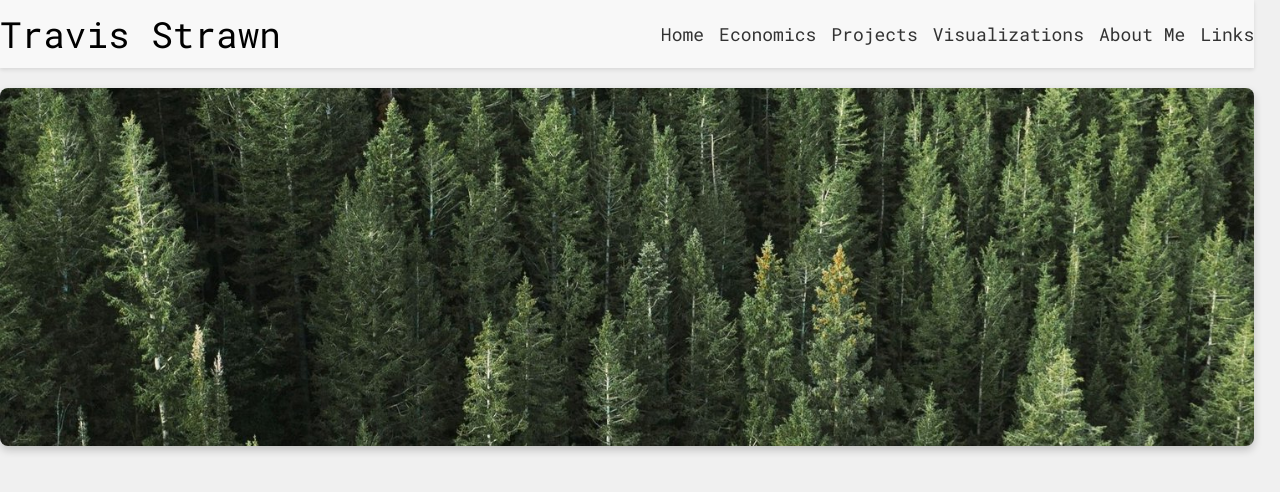
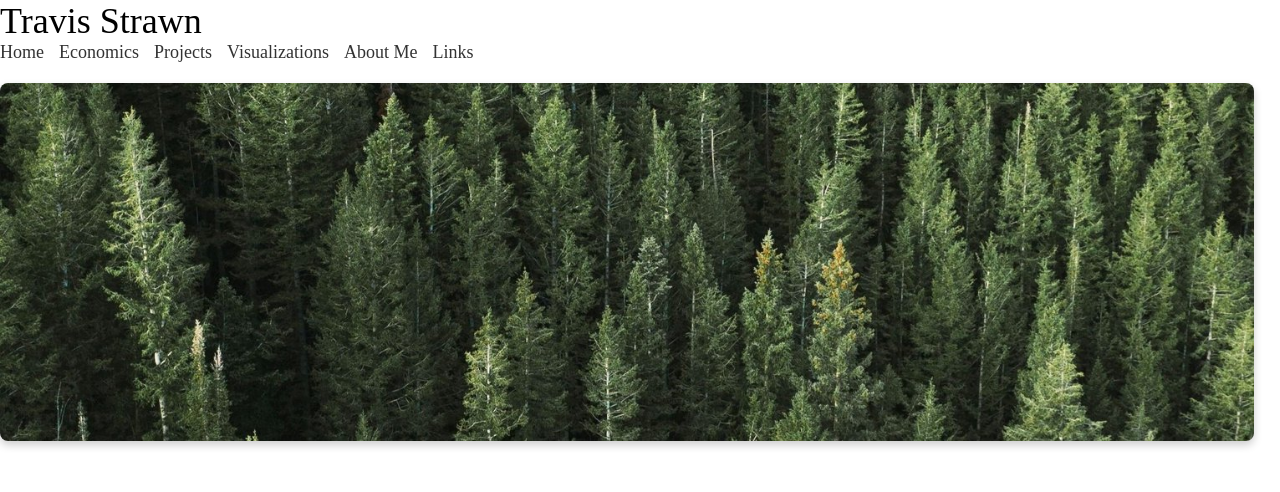
Before and after one commit to vipassanaecon/vipassanaecon.github.io, a plain HTML site: page index.html in a window 1280 px wide. Drawn offline with Linux system fonts and the light colour scheme.

Commit message:
update css

```diff
--- a/styles.css
+++ b/styles.css
@@ -3,23 +3,35 @@
   box-sizing: border-box;
 }
 
-body {
-    font-family: 'Roboto Mono', monospace;
-    margin: 0;
-    padding: 0;
-    background-color: #f0f0f0; /* Light grey background */
+html, body {
+  margin: 0;
+  padding: 0;
+  width: 100%;
+  height: 100%;
 }
 
-header {
-    display: flex;
-    justify-content: space-between;
-    align-items: center;
-    background-color: #f8f8f8;
-    padding: 10px 0%;
-    /* padding-left: 40px; */ /* Adjust this value to move the header to the right */
-    box-shadow: 0 2px 4px rgba(0, 0, 0, 0.1);
-    width: 98%; /* Header takes up the full width of the viewport */
+header, main, footer {
+  width: 100%;
+  overflow-x: hidden;
 }
+
+/*body {*/
+/*    font-family: 'Roboto Mono', monospace;*/
+/*    margin: 0;*/
+/*    padding: 0;*/
+/*    background-color: #f0f0f0; !* Light grey background *!*/
+/*}*/
+
+/*header {*/
+/*    display: flex;*/
+/*    justify-content: space-between;*/
+/*    align-items: center;*/
+/*    background-color: #f8f8f8;*/
+/*    padding: 10px 0%;*/
+/*    !* padding-left: 40px; *! !* Adjust this value to move the header to the right *!*/
+/*    box-shadow: 0 2px 4px rgba(0, 0, 0, 0.1);*/
+/*    width: 98%; !* Header takes up the full width of the viewport *!*/
+/*}*/
 
 .brand {
     font-size: 36px;
```
